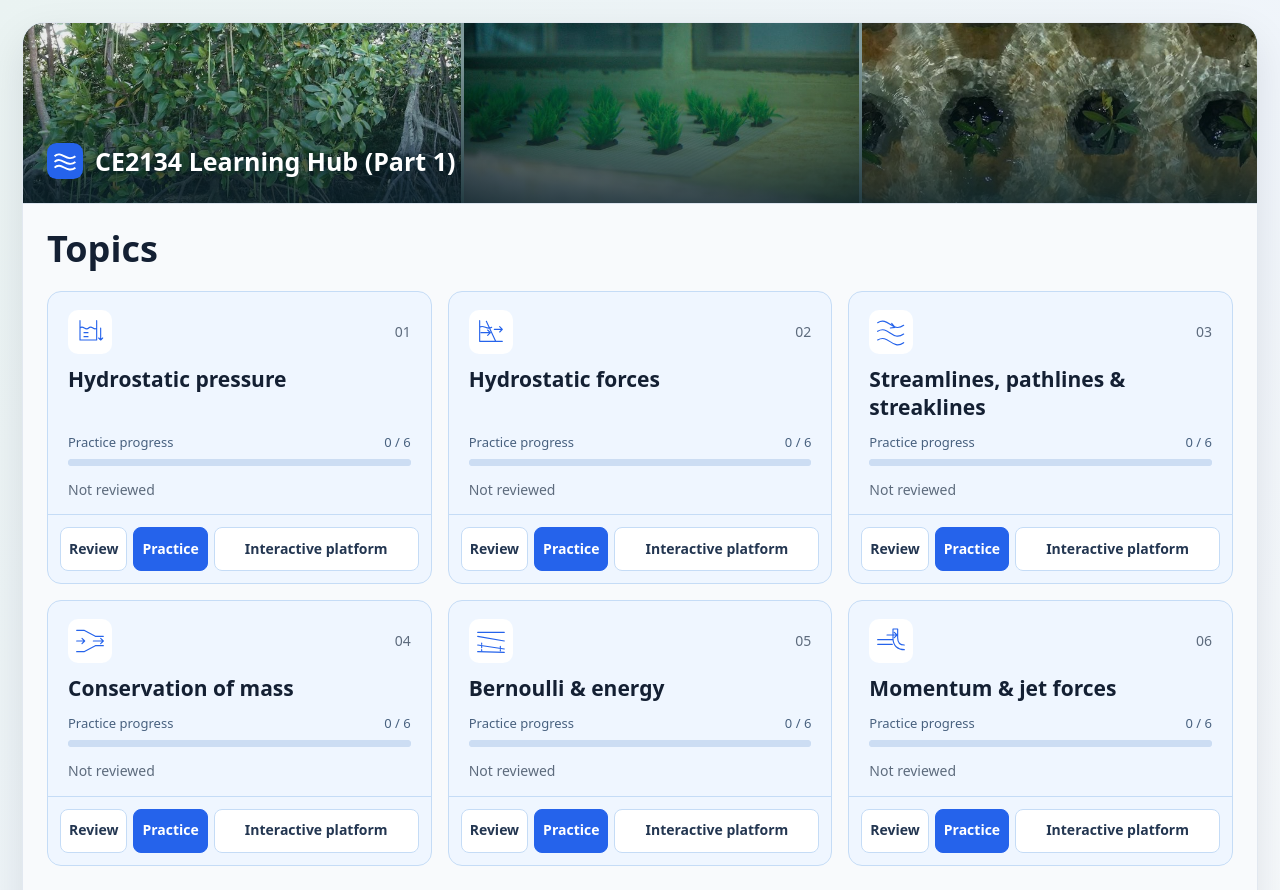
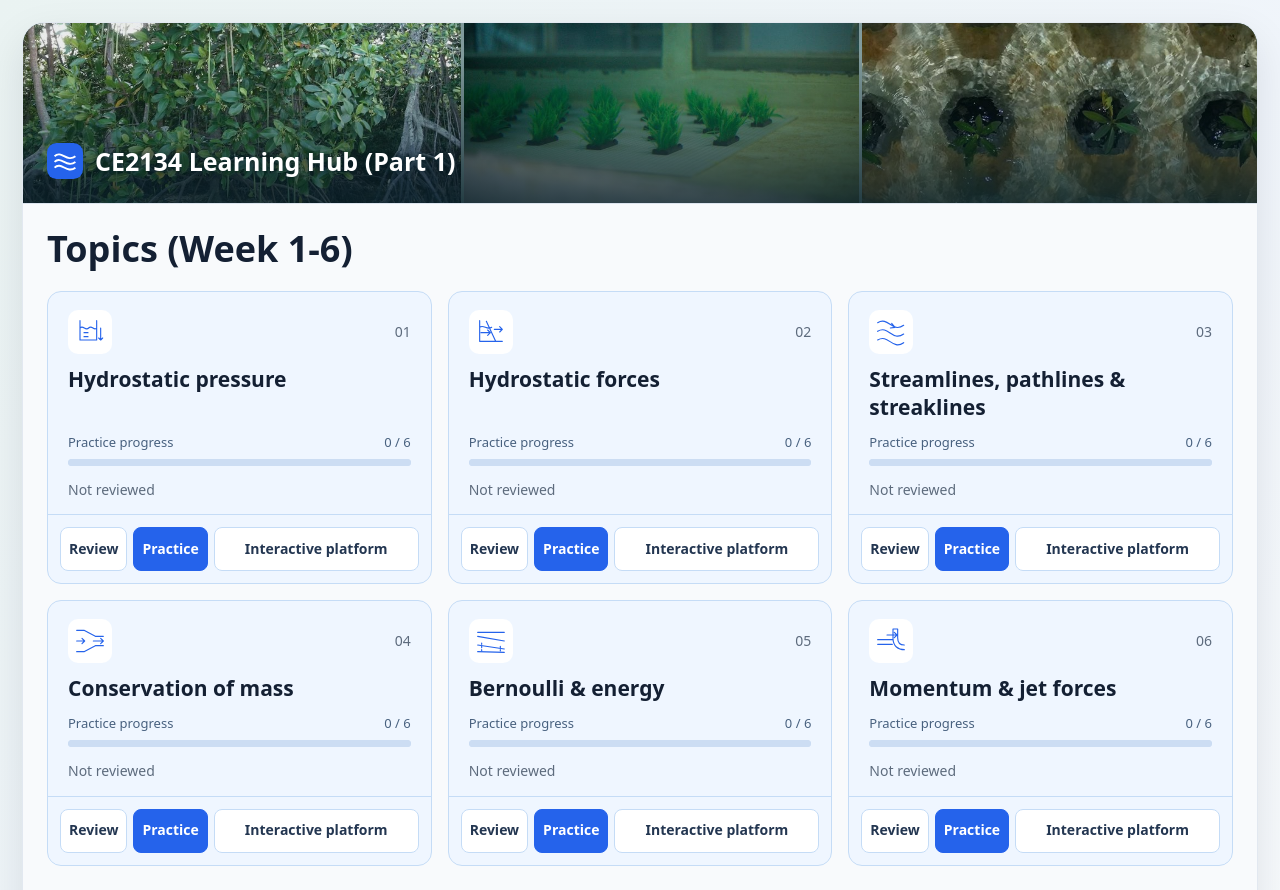
Before and after one commit to jiaruilei/ce2134-learning-hub, a website with bundled scripts: page index.html in a window 1280 px wide. Shown: the top 890 px of the page. Built offline with nearby package versions, Linux system fonts and the light colour scheme; files whose address does not match are found by name.

Commit message:
Label the topics page as Topics (Week 1-6)

```diff
--- a/app.js
+++ b/app.js
@@ -41,7 +41,7 @@ function topicCard(t){
   return `<article class="topic-card" style="--topic-color:${esc(t.color)}"><a class="topic-card-main" href="#/topic/${t.id}"><div class="topic-card-top"><span class="topic-icon">${icon(t.id)}</span><span class="topic-number">${esc(t.number)}</span></div><h2>${esc(t.title)}</h2></a><div class="topic-practice-progress"><div class="topic-progress-label"><span>Practice progress</span><span>${progress.checked} / ${total}</span></div><progress max="${total}" value="${progress.checked}" aria-label="${esc(t.title)} practice progress: ${progress.checked} of ${total} questions checked"></progress></div><div class="topic-meta"><span>${store.data.reviewed[t.id]?'<span class="review-check">✓ Reviewed</span>':'Not reviewed'}</span></div><div class="topic-card-bottom"><a href="#/topic/${t.id}" aria-label="Review ${esc(t.title)}">Review</a><a class="card-practise" href="#/practice?topic=${t.id}" aria-label="${label}: ${esc(t.title)}">${label}</a><a class="platform-link" href="${esc(t.url)}" target="_blank" rel="noopener noreferrer" title="Opens in a new tab" aria-label="Interactive platform for ${esc(t.title)} (opens in a new tab)">Interactive platform</a></div></article>`;
 }
 function home(){
-  return `${heading('Topics')}
+  return `${heading('Topics (Week 1-6)')}
   <div class="topic-grid">${topics.map(topicCard).join('')}</div>`;
 }
 function topicPage(t){
@@ -81,7 +81,7 @@ function render(){
   const hash=location.hash.slice(1)||'/';
   const [path]=hash.split('?');
   const page=path.split('/')[1]||'home';
-  const labels={home:'Topics',topic:'Topic review',practice:activeTopic?topicName(activeTopic)+' practice':'Topics'};
+  const labels={home:'Topics (Week 1-6)',topic:'Topic review',practice:activeTopic?topicName(activeTopic)+' practice':'Topics (Week 1-6)'};
   document.getElementById('pageLabel').textContent=labels[page]||'Topics';
   let html;
   if(page==='home')html=home();
--- a/index.html
+++ b/index.html
@@ -28,7 +28,7 @@
     </div>
   </header>
   <div class="main-shell">
-    <span id="pageLabel" class="sr-only">Topics</span>
+    <span id="pageLabel" class="sr-only">Topics (Week 1-6)</span>
     <main id="main" tabindex="-1"></main>
     <footer class="page-footer">
       <span>CE2134 · Fluid mechanics</span>
```
